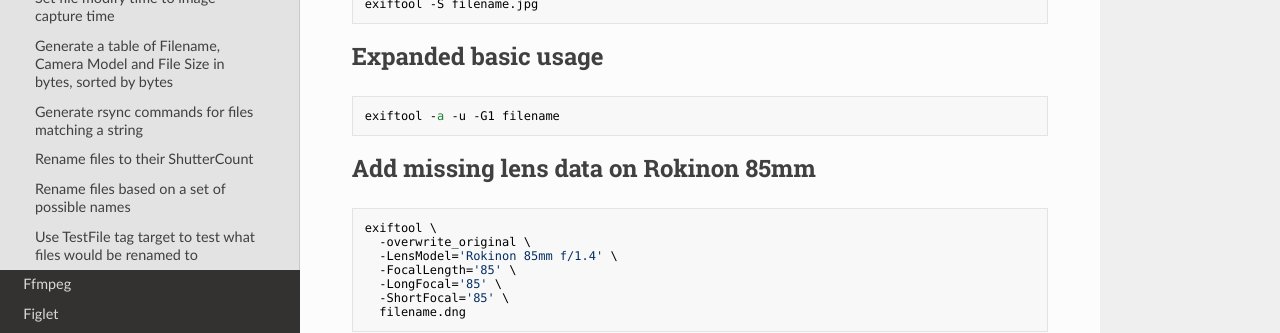
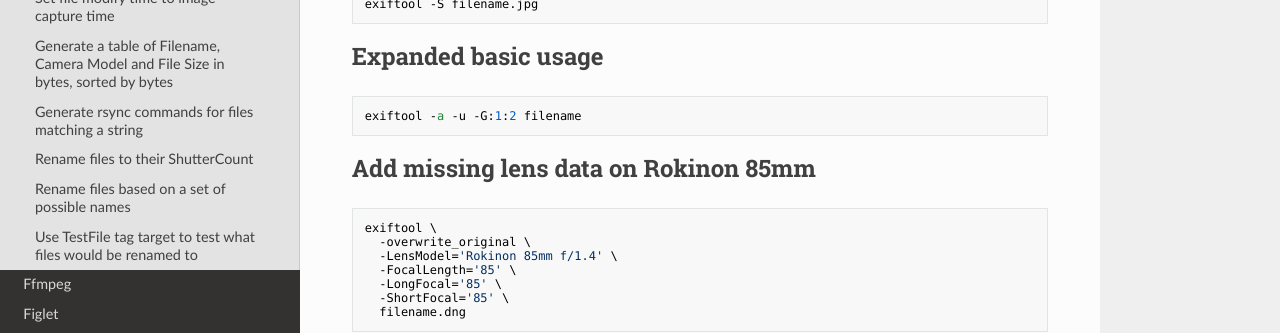
Before and after one commit to lando-cal/tech-notes, an MkDocs documentation site: the page built from docs/exiftool.md, in a window 1280 px wide and 900 px high. Shown: the part 440-773 px from the top of the window. Built offline with MkDocs 1.6.1, drawn with Linux system fonts in a browser that asks for light colours; nearby versions of some CDN libraries.

Commit message:
Better example syntax

````diff
--- a/docs/exiftool.md
+++ b/docs/exiftool.md
@@ -19,7 +19,7 @@ exiftool -S filename.jpg
 ## Expanded basic usage
 
 ```
-exiftool -a -u -G1 filename
+exiftool -a -u -G:1:2 filename
 ```
 
 ## Add missing lens data on Rokinon 85mm
````
